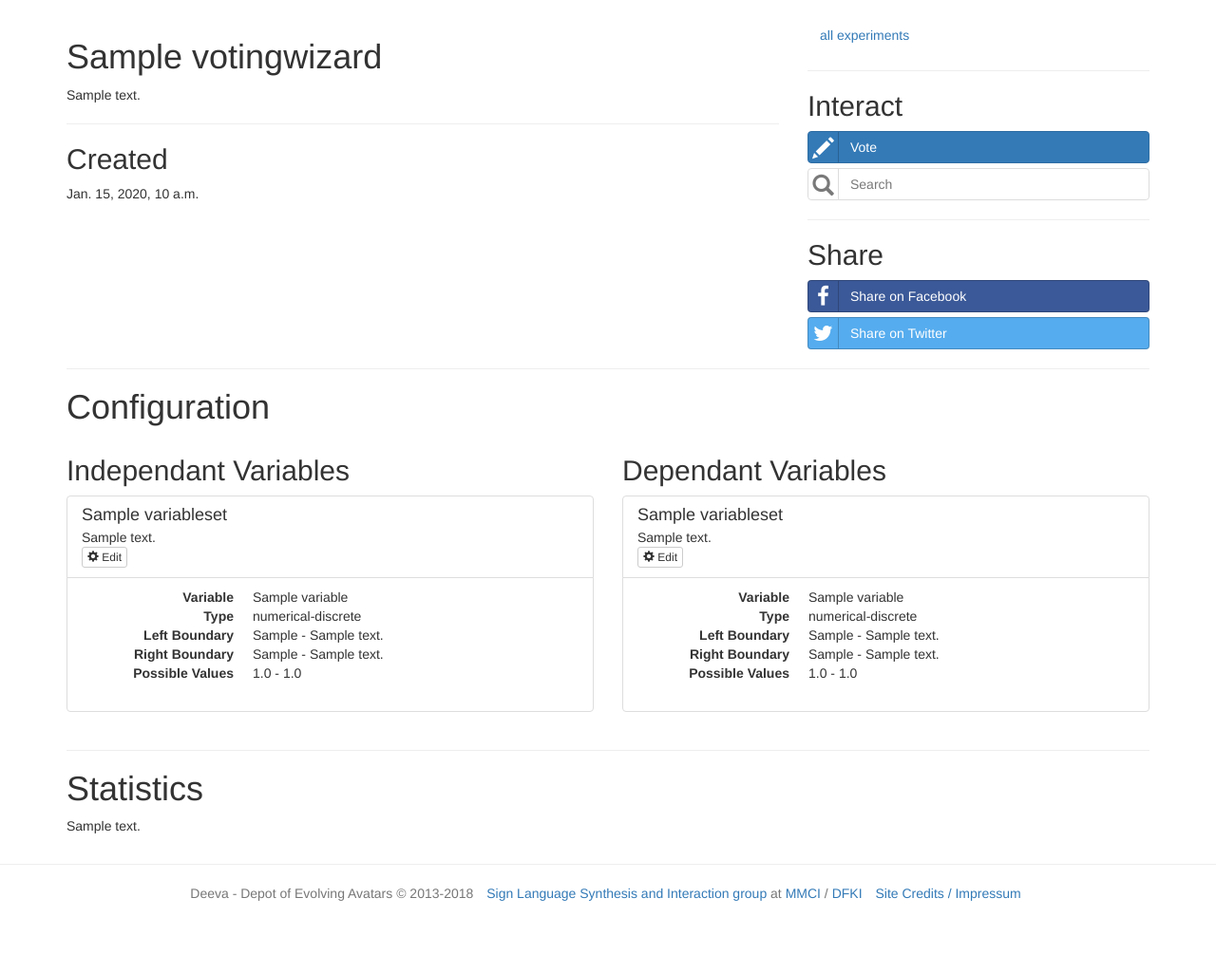
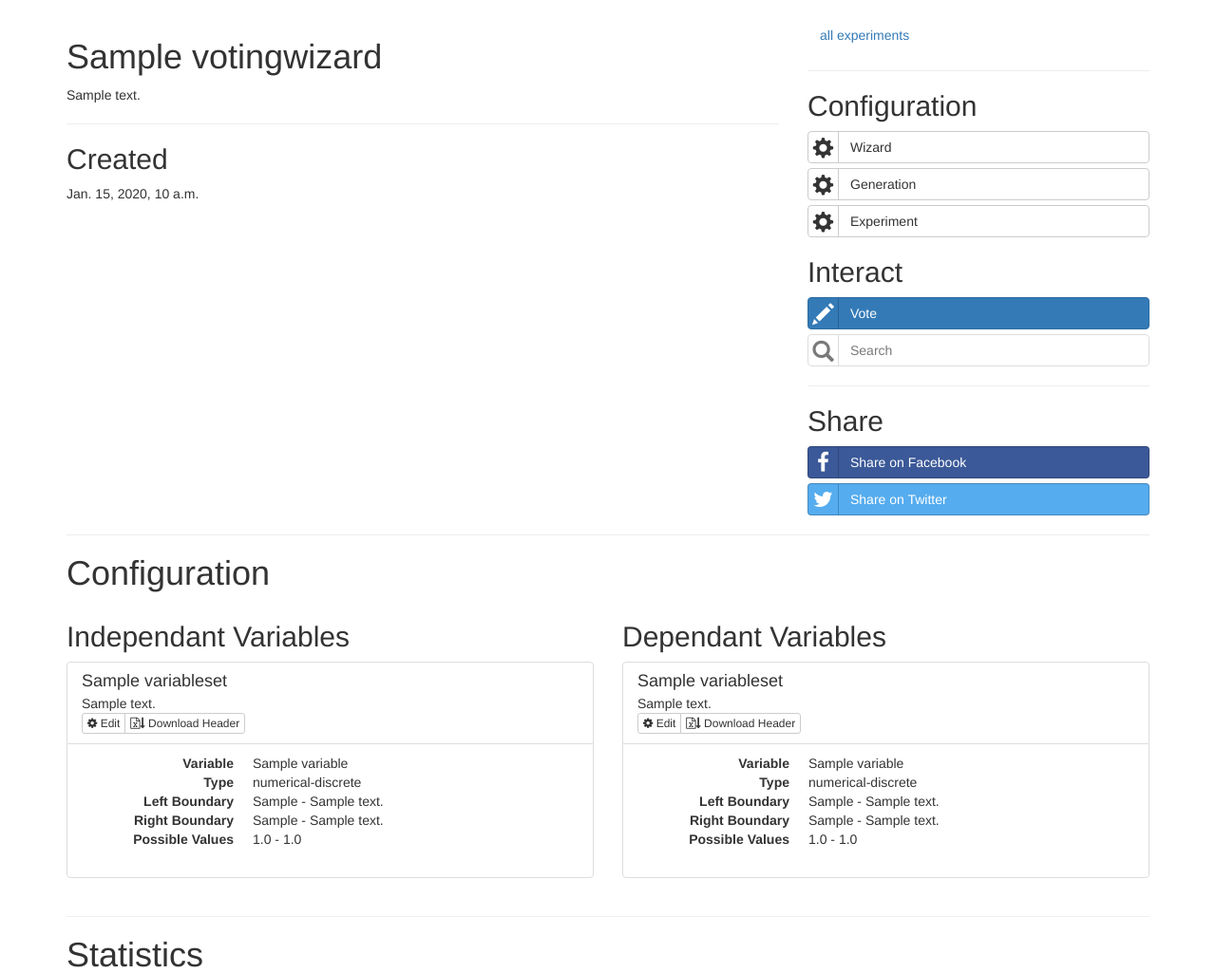
Before and after one commit to fnunnari/deeva, a Django app: page /experiments/1 in a window 1280 px wide. Shown: the part 51-1076 px from the top of the page at 95% size. Before the commit the page ends 1000 px from the top, so only its background shows below. Run offline with Django 3.2, Linux system fonts and the light colour scheme; a user stored in the database is signed in; tables that the repository leaves empty hold one stand-in row (values such as "Sample post"); some libraries are stand-ins or nearby versions.

Commit message:
Added download variables header in variables panels. linked up oneexperiment site to configuration pages.

```diff
--- a/VotingPlatform/deeva/experiments/templates/experiments/experimentpanels.html
+++ b/VotingPlatform/deeva/experiments/templates/experiments/experimentpanels.html
@@ -1,7 +1,7 @@
 {% for wizard in wizards %}
 	<div class="panel panel-default">
 	  	<div class="panel-heading">
-	    	<a href="TODO"> {{wizard.name}} </a>
+	    	<a href="{% url 'experiments:oneExperiment' wizard.id %}"> {{wizard.name}} </a>
 	    	<div class="pull-right">
 			    &nbsp;</span> {{wizard.created}}
 			</div>
--- a/VotingPlatform/deeva/experiments/templates/experiments/oneexperiment.html
+++ b/VotingPlatform/deeva/experiments/templates/experiments/oneexperiment.html
@@ -25,6 +25,25 @@
 	 			<a class="btn btn" href="../../components/#navbar" role="button">next &raquo;</a>
 	 		{% endif %}
 	 		<hr>
+
+	 		{% if user.is_superuser %}
+	 		<h2>Configuration</h2>
+		    	<div class="btn-group btn-block" role="group" aria-label="Settings">
+				 	<a href="{% url 'admin:experiments_votingwizard_change' wizard.id %}" class="btn btn-block btn-default btn-social">
+			    		<span class="glyphicon glyphicon-cog" aria-hidden="true"></span> Wizard
+		    		</a>
+		    	</div>
+		    	<div class="btn-group btn-block" role="group" aria-label="Settings">
+				 	<a href="{% url 'admin:experiments_generation_change' wizard.generation.id %}" class="btn btn-block btn-default btn-social">
+			    		<span class="glyphicon glyphicon-cog" aria-hidden="true"></span> Generation
+		    		</a>
+		    	</div>
+		    	<div class="btn-group btn-block" role="group" aria-label="Settings">
+				 	<a href="{% url 'admin:experiments_experiment_change' wizard.generation.experiment.id %}" class="btn btn-block btn-default btn-social">
+			    		<span class="glyphicon glyphicon-cog" aria-hidden="true"></span> Experiment
+		    		</a>
+		    	</div>
+			{% endif %}
 
 
 
--- a/VotingPlatform/deeva/experiments/templates/experiments/variablespanels.html
+++ b/VotingPlatform/deeva/experiments/templates/experiments/variablespanels.html
@@ -5,8 +5,11 @@
 	    		{% if user.is_superuser or is_superuser %}
 			    	<div class="btn-group" role="group" aria-label="Settings">
 					 	<a href="{% url 'admin:experiments_variableset_change' variables.id %}" class="btn btn-default btn-xs">
-				    		<span class="glyphicon glyphicon-cog" aria-hidden="true"></span> Edit
+				    		<i class="fa fa-cog"></i> Edit
 			    		</a>
+			    		<a class="btn btn-default btn-xs" href="{% url 'experiments_admin:variables_header' variables.id %}" role="button">
+							<span class="fa fa-file-excel-o"></span><span class="fa fa-long-arrow-down"></span> Download Header
+						</a>
 					</div>
 				{% endif %}
 		   	</div>
```
